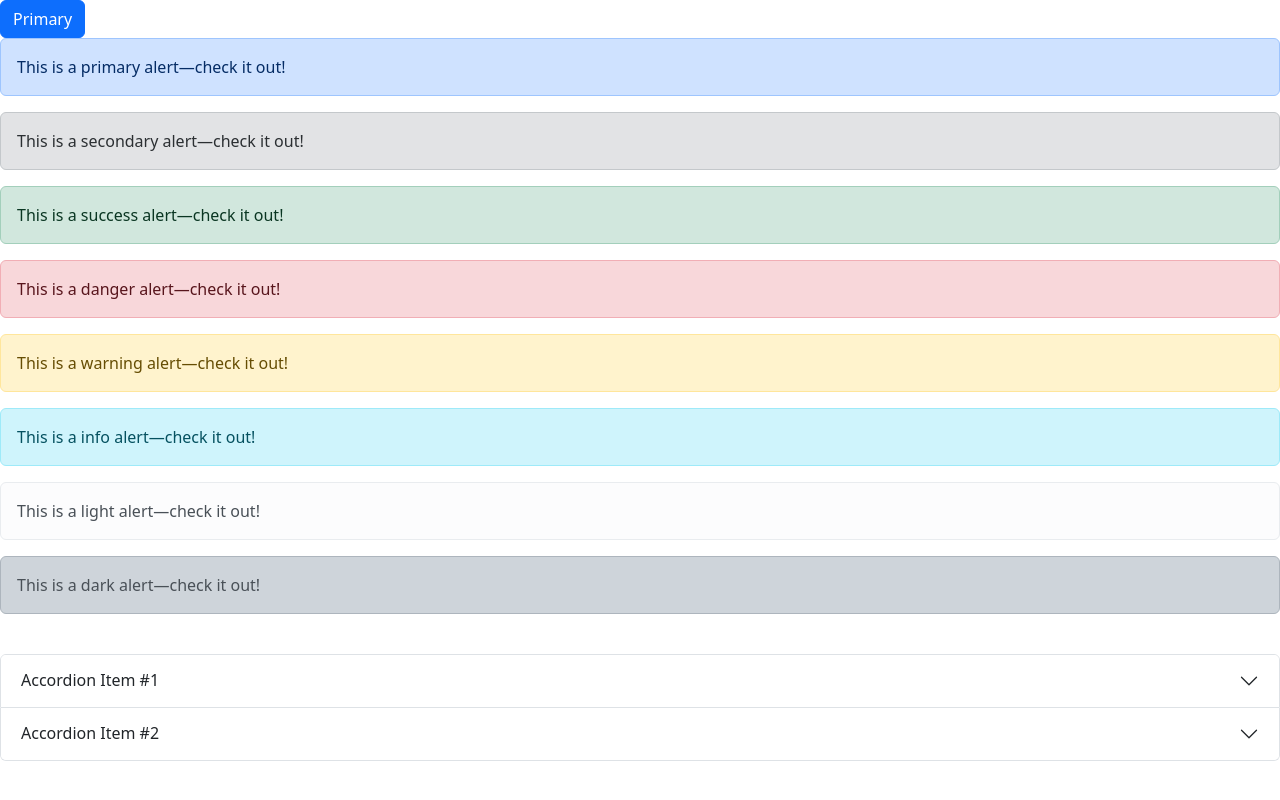
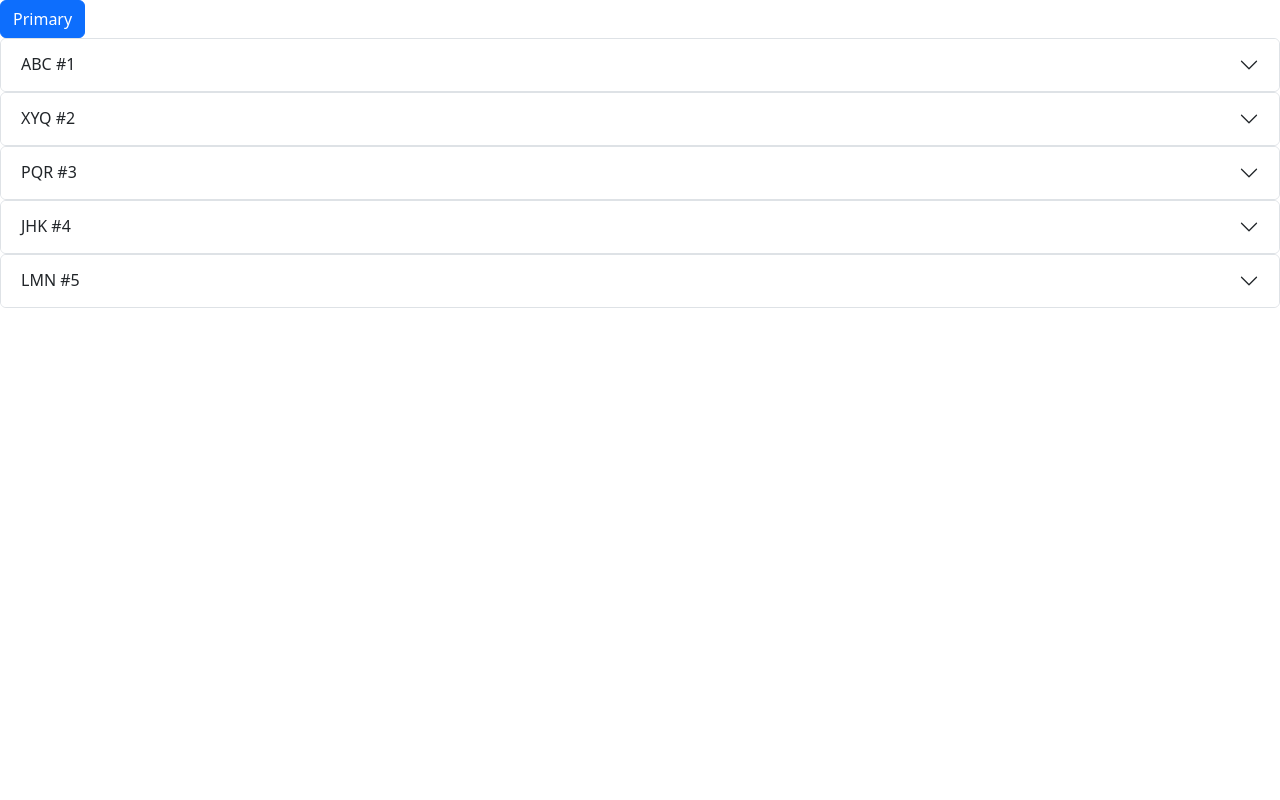
Before and after one commit to dineshabey/react-packages, a React (Create React App) app: page / in a window 1280 px wide. Built offline with nearby package versions, Linux system fonts and the light colour scheme.

Commit message:
created custome accordiyan and brackedow it componets

```diff
--- /dev/null
+++ b/src/AccordiyantList.js
@@ -0,0 +1,43 @@
+import React from 'react';
+import Accordion from 'react-bootstrap/Accordion';
+import CustomAccordion from './CustomAccordion';
+
+const data = [
+    {
+        title: 'ABC',
+        descriptions: ' Lorem ipsum dolor sit amet consectetur adipiscing elit sed d',
+    },
+    {
+        title: 'XYQ',
+        descriptions: ' Lorem ipsum dolor sit amet consectetur adipiscing elit sed d',
+
+    },
+    {
+        title: 'PQR',
+        descriptions: ' Lorem ipsum dolor sit amet consectetur adipiscing elit sed d',
+
+    },
+    {
+        title: 'JHK',
+        descriptions: ' Lorem ipsum dolor sit amet consectetur adipiscing elit sed d',
+
+    },
+    {
+        title: 'LMN',
+        descriptions: ' Lorem ipsum dolor sit amet consectetur adipiscing elit sed d',
+
+    },
+];
+
+export default function AccordiyantList() {
+    return (
+        <div>
+            <Accordion>
+
+                {data.map((val, key) => {
+                    return (<CustomAccordion key={key} title={val.title} descriptions={val.descriptions} id={key} />);
+                })}
+            </Accordion>
+        </div>
+    )
+}
--- a/src/App.js
+++ b/src/App.js
@@ -3,7 +3,8 @@ import './App.css';
 import Button from 'react-bootstrap/Button';
 import 'bootstrap/dist/css/bootstrap.min.css';
 import Alert from 'react-bootstrap/Alert';
-import Accordion from 'react-bootstrap/Accordion';
+import CustomAccordion from './CustomAccordion';
+import AccordiyantList from './AccordiyantList';
 
 
 
@@ -12,7 +13,8 @@ function App() {
     <div>
       <Button variant="primary">Primary</Button>{' '}
       <br />
-      <>
+      <AccordiyantList />
+      {/* <>
         {[
           'primary',
           'secondary',
@@ -27,34 +29,9 @@ function App() {
             This is a {variant} alert—check it out!
           </Alert>
         ))}
-      </>
+      </> */}
       <br />
-      <Accordion>
-        <Accordion.Item eventKey="0">
-          <Accordion.Header>Accordion Item #1</Accordion.Header>
-          <Accordion.Body>
-            Lorem ipsum dolor sit amet, consectetur adipiscing elit, sed do
-            eiusmod tempor incididunt ut labore et dolore magna aliqua. Ut enim ad
-            minim veniam, quis nostrud exercitation ullamco laboris nisi ut
-            aliquip ex ea commodo consequat. Duis aute irure dolor in
-            reprehenderit in voluptate velit esse cillum dolore eu fugiat nulla
-            pariatur. Excepteur sint occaecat cupidatat non proident, sunt in
-            culpa qui officia deserunt mollit anim id est laborum.
-          </Accordion.Body>
-        </Accordion.Item>
-        <Accordion.Item eventKey="1">
-          <Accordion.Header>Accordion Item #2</Accordion.Header>
-          <Accordion.Body>
-            Lorem ipsum dolor sit amet, consectetur adipiscing elit, sed do
-            eiusmod tempor incididunt ut labore et dolore magna aliqua. Ut enim ad
-            minim veniam, quis nostrud exercitation ullamco laboris nisi ut
-            aliquip ex ea commodo consequat. Duis aute irure dolor in
-            reprehenderit in voluptate velit esse cillum dolore eu fugiat nulla
-            pariatur. Excepteur sint occaecat cupidatat non proident, sunt in
-            culpa qui officia deserunt mollit anim id est laborum.
-          </Accordion.Body>
-        </Accordion.Item>
-      </Accordion>
+
     </div>
   );
 }
--- /dev/null
+++ b/src/CustomAccordion.js
@@ -0,0 +1,25 @@
+import React from 'react'
+import Accordion from 'react-bootstrap/Accordion';
+
+
+export default function CustomAccordion({title,descreption,id}) {
+    return (
+        <div>
+
+                <Accordion.Item eventKey={id}>
+                    <Accordion.Header>
+                        {title} #{id + 1}
+                    </Accordion.Header>
+                    <Accordion.Body>
+                        Lorem ipsum dolor sit amet, consectetur adipiscing elit, sed do
+                        eiusmod tempor incididunt ut labore et dolore magna aliqua. Ut enim ad
+                        minim veniam, quis nostrud exercitation ullamco laboris nisi ut
+                        aliquip ex ea commodo consequat. Duis aute irure dolor in
+                        reprehenderit in voluptate velit esse cillum dolore eu fugiat nulla
+                        pariatur. Excepteur sint occaecat cupidatat non proident, sunt in
+                        culpa qui officia deserunt mollit anim id est laborum.
+                    </Accordion.Body>
+                </Accordion.Item>
+        </div>
+    )
+}
```
